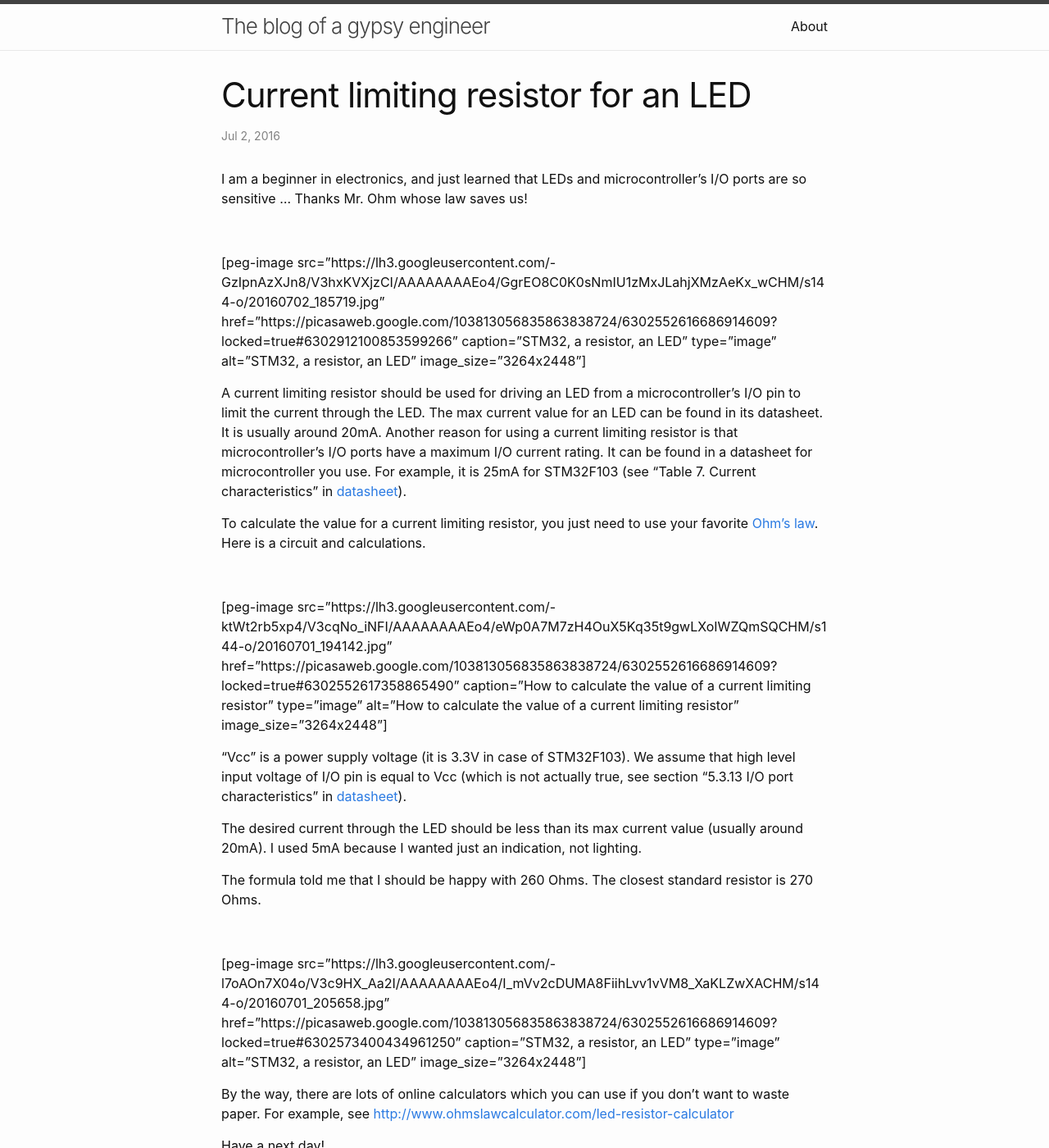
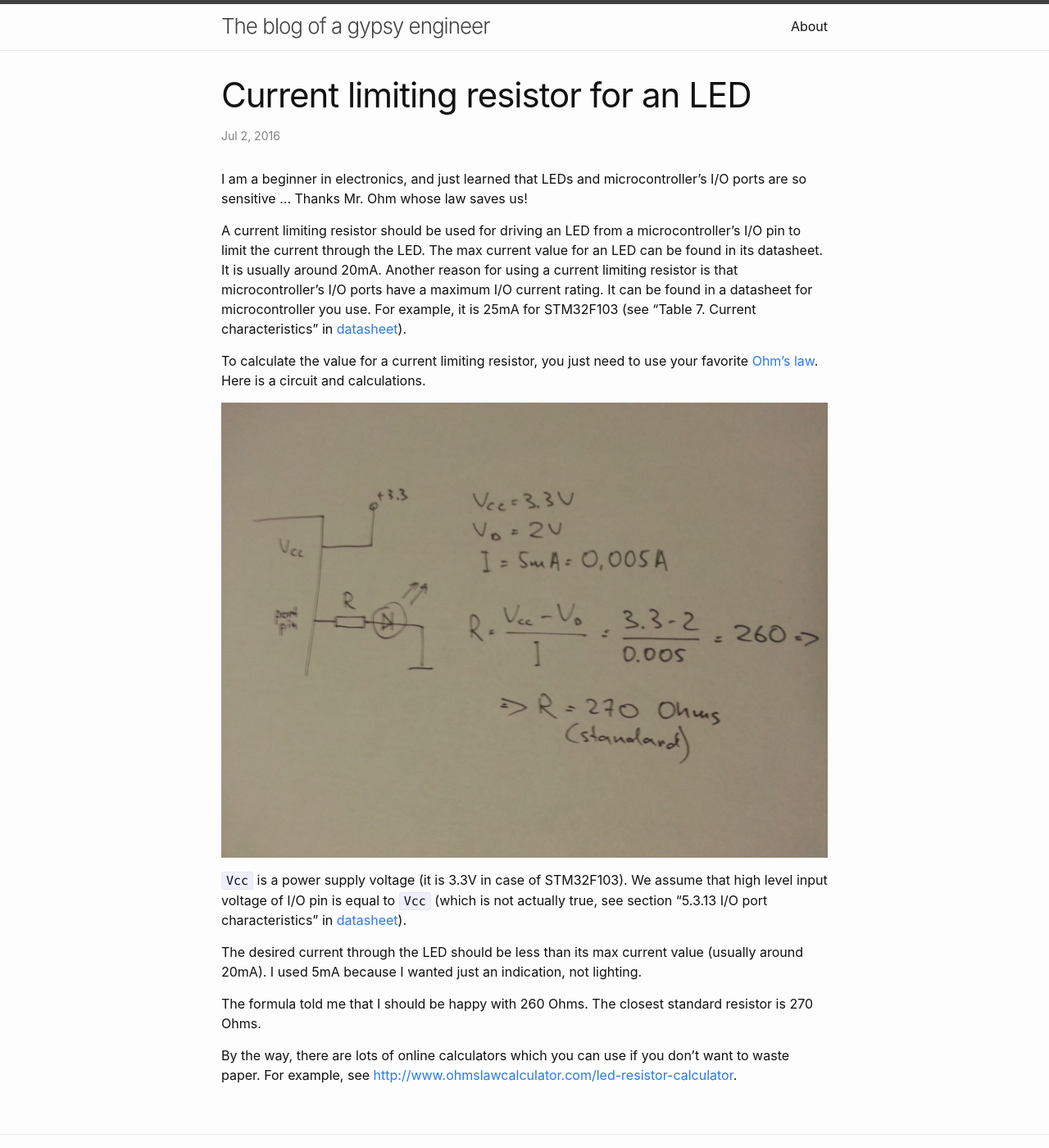
Before and after one commit to artem-smotrakov/artem-smotrakov.github.io, a Jekyll site: the page built from _posts/2016-07-02-limit-the-current-take-care-of-your-favorite-led.md, in a window 1280 px wide and 1400 px high. Shown: the whole window at 82% size. Built offline with Jekyll 4.4.1, drawn with Linux system fonts in a browser that asks for light colours; comment, search, counter and statistics services are not loaded.

Commit message:
Fixed 2016-07-02-limit-the-current-take-care-of-your-favorite-led.md

```diff
--- a/_posts/2016-07-02-limit-the-current-take-care-of-your-favorite-led.md
+++ b/_posts/2016-07-02-limit-the-current-take-care-of-your-favorite-led.md
@@ -4,8 +4,6 @@
 date: 2016-07-02 18:54:00.000000000 +01:00
 type: post
 parent_id: '0'
-published: true
-password: ''
 status: publish
 categories:
 - DIY and electronics
@@ -13,30 +11,19 @@
 - Electronics
 permalink: "/en/diy-electronics/limit-the-current-take-care-of-your-favorite-led.html"
 ---
+
 I am a beginner in electronics, and just learned that LEDs and microcontroller's I/O ports are so sensitive ... Thanks Mr. Ohm whose law saves us!
 
-&nbsp;
+A current limiting resistor should be used for driving an LED from a microcontroller's I/O pin to limit the current through the LED. The max current value for an LED can be found in its datasheet. It is usually around 20mA. Another reason for using a current limiting resistor is that microcontroller's I/O ports have a maximum I/O current rating. It can be found in a datasheet for microcontroller you use. For example, it is 25mA for STM32F103 (see "Table 7. Current characteristics" in [datasheet](http://www.st.com/content/ccc/resource/technical/document/datasheet/33/d4/6f/1d/df/0b/4c/6d/CD00161566.pdf/files/CD00161566.pdf/jcr:content/translations/en.CD00161566.pdf)).
 
-[peg-image src="https://lh3.googleusercontent.com/-GzIpnAzXJn8/V3hxKVXjzCI/AAAAAAAAEo4/GgrEO8C0K0sNmIU1zMxJLahjXMzAeKx\_wCHM/s144-o/20160702\_185719.jpg" href="https://picasaweb.google.com/103813056835863838724/6302552616686914609?locked=true#6302912100853599266" caption="STM32, a resistor, an LED" type="image" alt="STM32, a resistor, an LED" image\_size="3264x2448"]
+To calculate the value for a current limiting resistor, you just need to use your favorite [Ohm's law](https://en.wikipedia.org/wiki/Ohm%27s_law). Here is a circuit and calculations.
 
-A current limiting resistor should be used for driving an LED from a microcontroller's I/O pin to limit the current through the LED. The max current value for an LED can be found in its datasheet. It is usually around 20mA. Another reason for using a current limiting resistor is that microcontroller's I/O ports have a maximum I/O current rating. It can be found in a datasheet for microcontroller you use. For example, it is 25mA for STM32F103&nbsp;(see "Table 7. Current characteristics" in&nbsp;[datasheet](http://www.st.com/content/ccc/resource/technical/document/datasheet/33/d4/6f/1d/df/0b/4c/6d/CD00161566.pdf/files/CD00161566.pdf/jcr:content/translations/en.CD00161566.pdf)).&nbsp;
+![How to calculate the value of a current limiting resistor]({{ site.baseurl }}/assets/images/2016/07/current-limiting-resistor-led.jpg)
 
-To calculate the value for a current limiting resistor, you just need to use your favorite&nbsp;[Ohm's law](https://en.wikipedia.org/wiki/Ohm%27s_law). Here is a circuit and calculations.
-
-&nbsp;
-
-[peg-image src="https://lh3.googleusercontent.com/-ktWt2rb5xp4/V3cqNo\_iNFI/AAAAAAAAEo4/eWp0A7M7zH4OuX5Kq35t9gwLXoIWZQmSQCHM/s144-o/20160701\_194142.jpg" href="https://picasaweb.google.com/103813056835863838724/6302552616686914609?locked=true#6302552617358865490" caption="How to calculate the value of a current limiting resistor" type="image" alt="How to calculate the value of a current limiting resistor" image\_size="3264x2448"]
-
-"Vcc" is a power supply voltage (it is 3.3V in case of STM32F103). We assume that high level input voltage of I/O pin is equal to Vcc (which is not actually true, see section "5.3.13 I/O port characteristics" in [datasheet](http://www.st.com/content/ccc/resource/technical/document/datasheet/33/d4/6f/1d/df/0b/4c/6d/CD00161566.pdf/files/CD00161566.pdf/jcr:content/translations/en.CD00161566.pdf)).
+`Vcc` is a power supply voltage (it is 3.3V in case of STM32F103). We assume that high level input voltage of I/O pin is equal to `Vcc` (which is not actually true, see section "5.3.13 I/O port characteristics" in [datasheet](http://www.st.com/content/ccc/resource/technical/document/datasheet/33/d4/6f/1d/df/0b/4c/6d/CD00161566.pdf/files/CD00161566.pdf/jcr:content/translations/en.CD00161566.pdf)).
 
 The desired current through the LED should be less than its max current value (usually around 20mA). I used 5mA because I wanted just an indication, not lighting.
 
 The formula told me that I should be happy with 260 Ohms. The closest standard resistor is 270 Ohms.
 
-&nbsp;
-
-[peg-image src="https://lh3.googleusercontent.com/-l7oAOn7X04o/V3c9HX\_Aa2I/AAAAAAAAEo4/I\_mVv2cDUMA8FiihLvv1vVM8\_XaKLZwXACHM/s144-o/20160701\_205658.jpg" href="https://picasaweb.google.com/103813056835863838724/6302552616686914609?locked=true#6302573400434961250" caption="STM32, a resistor, an LED" type="image" alt="STM32, a resistor, an LED" image\_size="3264x2448"]
-
-By the way, there are lots of online calculators which you can use if you don't want to waste paper. For example, see&nbsp;[http://www.ohmslawcalculator.com/led-resistor-calculator](http://www.ohmslawcalculator.com/led-resistor-calculator)
-
-Have a next day!
+By the way, there are lots of online calculators which you can use if you don't want to waste paper. For example, see [http://www.ohmslawcalculator.com/led-resistor-calculator](http://www.ohmslawcalculator.com/led-resistor-calculator).
```
Also changed, not shown: assets/images/2016/07/current-limiting-resistor-led.jpg (added).
